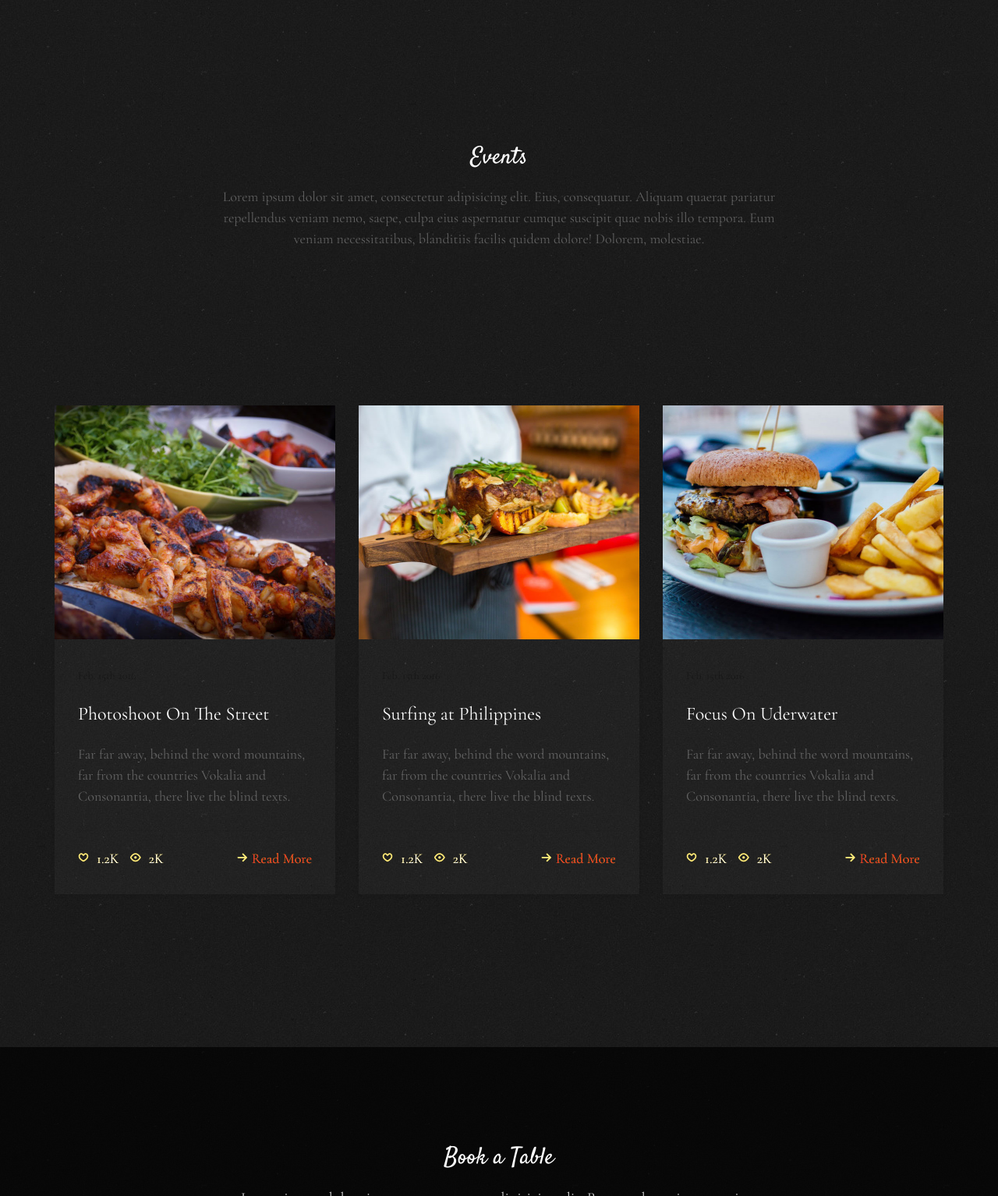
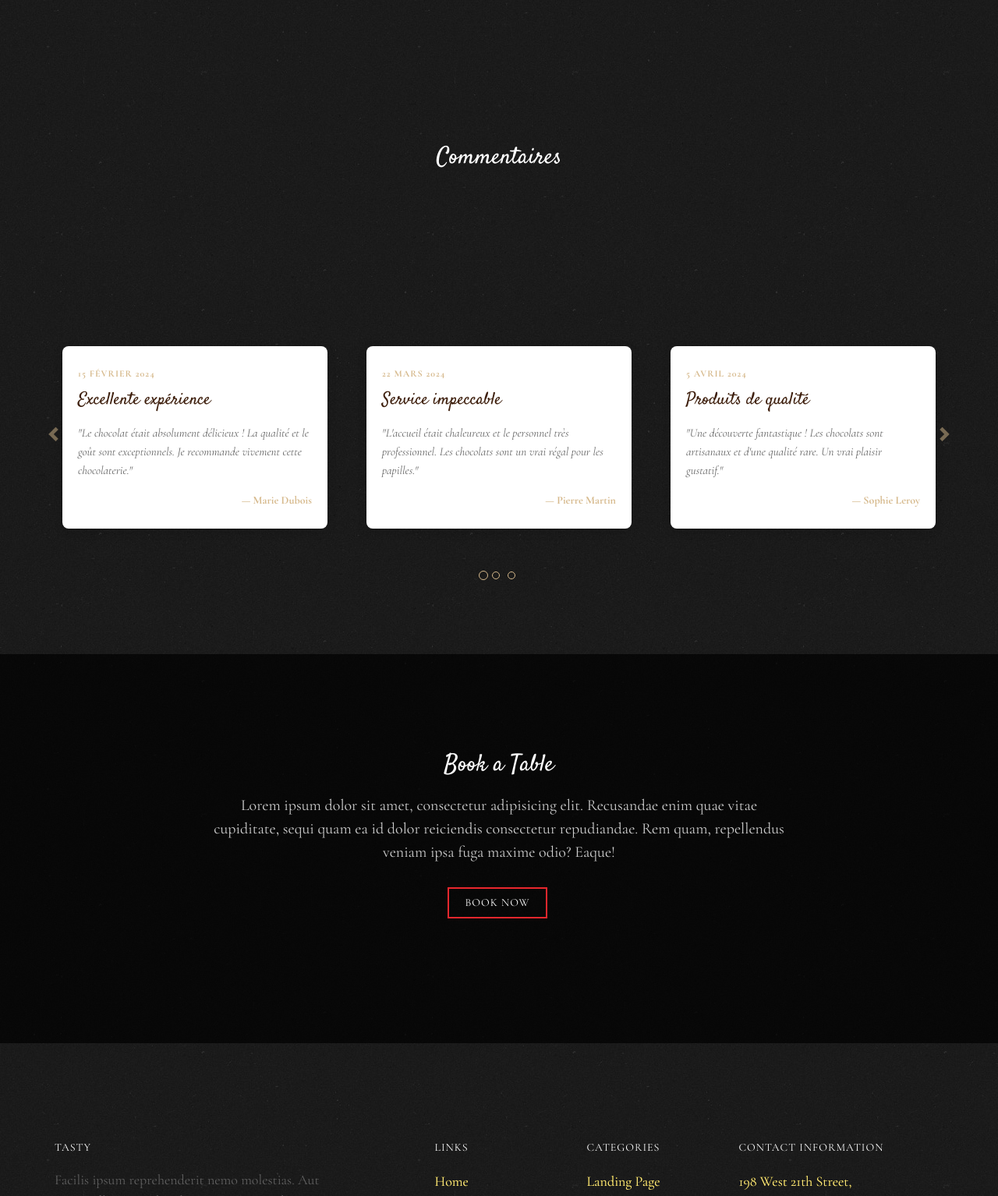
Before and after one commit to mageeeb/chocolate_web1, a PHP site: page / in a window 1280 px wide. Shown: the part 4966-6500 px from the top of the page at 78% size. Run offline with PHP 8.4, Linux system fonts and the light colour scheme; some web fonts are replaced.

Commit message:
avancement commentaire

```diff
--- a/css/style.css
+++ b/css/style.css
@@ -2019,4 +2019,144 @@ textarea {
   color: #000 !important;
 }
 
+/* ========================================
+   CAROUSEL COMMENTAIRES BOOTSTRAP
+======================================== */
+
+/* Conteneur principal du carousel */
+#commentsCarousel {
+  padding: 20px 0;
+}
+
+/* Cartes de commentaires */
+.comment-card {
+  background: #fff;
+  border-radius: 8px;
+  box-shadow: 0 4px 12px rgba(0, 0, 0, 0.15);
+  overflow: hidden;
+  margin: 15px 10px;
+  transition: transform 0.3s ease, box-shadow 0.3s ease;
+  min-height: 200px;
+}
+
+.comment-card:hover {
+  transform: translateY(-5px);
+  box-shadow: 0 8px 25px rgba(0, 0, 0, 0.2);
+}
+
+/* Contenu du commentaire */
+.comment-content {
+  padding: 25px 20px;
+}
+
+.comment-date {
+  color: #d6b98c;
+  font-size: 12px;
+  font-weight: 600;
+  text-transform: uppercase;
+  letter-spacing: 1px;
+  display: block;
+  margin-bottom: 10px;
+}
+
+.comment-content h4 {
+  color: #3e1f0d;
+  font-family: 'Satisfy', cursive;
+  font-size: 22px;
+  margin: 0 0 15px 0;
+  line-height: 1.3;
+}
+
+.comment-content p {
+  color: #666;
+  font-size: 15px;
+  line-height: 1.6;
+  margin: 0 0 15px 0;
+  font-style: italic;
+}
+
+.comment-author {
+  color: #d6b98c;
+  font-size: 14px;
+  font-weight: 600;
+  text-align: right;
+  font-family: 'Cormorant Garamond', serif;
+}
+
+/* Contrôles du carousel */
+#commentsCarousel .carousel-control {
+  background: none;
+  border: none;
+  width: 50px;
+  height: 50px;
+  top: 50%;
+  margin-top: -25px;
+}
+
+#commentsCarousel .left.carousel-control {
+  left: -25px;
+}
+
+#commentsCarousel .right.carousel-control {
+  right: -25px;
+}
+
+#commentsCarousel .carousel-control .glyphicon {
+  font-size: 20px;
+  color: #d6b98c;
+  text-shadow: none;
+}
+
+#commentsCarousel .carousel-control:hover .glyphicon {
+  color: #3e1f0d;
+}
+
+/* Indicateurs du carousel */
+#commentsCarousel .carousel-indicators {
+  bottom: -50px;
+}
+
+#commentsCarousel .carousel-indicators li {
+  background-color: rgba(214, 185, 140, 0.5);
+  border: 1px solid #d6b98c;
+}
+
+#commentsCarousel .carousel-indicators .active {
+  background-color: #d6b98c;
+}
+
+/* Responsive */
+@media (max-width: 991px) {
+  .comment-card {
+    margin: 10px 5px;
+    min-height: 180px;
+  }
+
+  .comment-content {
+    padding: 20px 15px;
+  }
+}
+
+@media (max-width: 767px) {
+  #commentsCarousel .left.carousel-control {
+    left: -15px;
+  }
+
+  #commentsCarousel .right.carousel-control {
+    right: -15px;
+  }
+
+  .comment-content h4 {
+    font-size: 18px;
+  }
+
+  .comment-content p {
+    font-size: 14px;
+  }
+
+  .comment-card {
+    min-height: 160px;
+  }
+}
+
 /*# sourceMappingURL=style.css.map */
--- a/index.html
+++ b/index.html
@@ -324,60 +324,140 @@
 			<div class="container">
 				<div class="row animate-box">
 					<div class="col-md-8 col-md-offset-2 text-center fh5co-heading animate-box">
-						<h2>Events</h2>
-						<p>Lorem ipsum dolor sit amet, consectetur adipisicing elit. Eius, consequatur. Aliquam quaerat
-							pariatur repellendus veniam nemo, saepe, culpa eius aspernatur cumque suscipit quae nobis
-							illo tempora. Eum veniam necessitatibus, blanditiis facilis quidem dolore! Dolorem,
-							molestiae.</p>
+						<h2>Commentaires</h2>
 					</div>
 				</div>
 				<div class="row">
-					<div class="col-md-4">
-						<div class="fh5co-blog animate-box">
-							<a href="#" class="blog-bg" style="background-image: url(images/gallery_1.jpeg);"></a>
-							<div class="blog-text">
-								<span class="posted_on">Feb. 15th 2016</span>
-								<h3><a href="#">Photoshoot On The Street</a></h3>
-								<p>Far far away, behind the word mountains, far from the countries Vokalia and
-									Consonantia, there live the blind texts.</p>
-								<ul class="stuff">
-									<li><i class="icon-heart2"></i>1.2K</li>
-									<li><i class="icon-eye2"></i>2K</li>
-									<li><a href="#">Read More<i class="icon-arrow-right22"></i></a></li>
-								</ul>
+					<div class="col-md-12">
+						<!-- Bootstrap 3 Carousel pour commentaires -->
+						<div id="commentsCarousel" class="carousel slide" data-ride="carousel" data-interval="3000">
+							<!-- Indicateurs -->
+							<ol class="carousel-indicators">
+								<li data-target="#commentsCarousel" data-slide-to="0" class="active"></li>
+								<li data-target="#commentsCarousel" data-slide-to="1"></li>
+								<li data-target="#commentsCarousel" data-slide-to="2"></li>
+							</ol>
+
+							<!-- Slides du carousel -->
+							<div class="carousel-inner" role="listbox">
+								<!-- Slide 1 - 3 cartes côte à côte -->
+								<div class="item active">
+									<div class="row">
+										<div class="col-md-4 col-sm-6 col-xs-12">
+											<div class="comment-card">
+												<div class="comment-content">
+													<span class="comment-date">15 Février 2024</span>
+													<h4>Excellente expérience</h4>
+													<p>"Le chocolat était absolument délicieux ! La qualité et le goût sont exceptionnels. Je recommande vivement cette chocolaterie."</p>
+													<div class="comment-author">— Marie Dubois</div>
 												</div>
 											</div>
 										</div>
-					<div class="col-md-4">
-						<div class="fh5co-blog animate-box">
-							<a href="#" class="blog-bg" style="background-image: url(images/gallery_2.jpeg);"></a>
-							<div class="blog-text">
-								<span class="posted_on">Feb. 15th 2016</span>
-								<h3><a href="#">Surfing at Philippines</a></h3>
-								<p>Far far away, behind the word mountains, far from the countries Vokalia and
-									Consonantia, there live the blind texts.</p>
-								<ul class="stuff">
-									<li><i class="icon-heart2"></i>1.2K</li>
-									<li><i class="icon-eye2"></i>2K</li>
-									<li><a href="#">Read More<i class="icon-arrow-right22"></i></a></li>
-								</ul>
+										<div class="col-md-4 col-sm-6 col-xs-12">
+											<div class="comment-card">
+												<div class="comment-content">
+													<span class="comment-date">22 Mars 2024</span>
+													<h4>Service impeccable</h4>
+													<p>"L'accueil était chaleureux et le personnel très professionnel. Les chocolats sont un vrai régal pour les papilles."</p>
+													<div class="comment-author">— Pierre Martin</div>
 												</div>
 											</div>
 										</div>
-					<div class="col-md-4">
-						<div class="fh5co-blog animate-box">
-							<a href="#" class="blog-bg" style="background-image: url(images/gallery_3.jpeg);"></a>
-							<div class="blog-text">
-								<span class="posted_on">Feb. 15th 2016</span>
-								<h3><a href="#">Focus On Uderwater</a></h3>
-								<p>Far far away, behind the word mountains, far from the countries Vokalia and
-									Consonantia, there live the blind texts.</p>
-								<ul class="stuff">
-									<li><i class="icon-heart2"></i>1.2K</li>
-									<li><i class="icon-eye2"></i>2K</li>
-									<li><a href="#">Read More<i class="icon-arrow-right22"></i></a></li>
-								</ul>
+										<div class="col-md-4 col-sm-6 col-xs-12">
+											<div class="comment-card">
+												<div class="comment-content">
+													<span class="comment-date">5 Avril 2024</span>
+													<h4>Produits de qualité</h4>
+													<p>"Une découverte fantastique ! Les chocolats sont artisanaux et d'une qualité rare. Un vrai plaisir gustatif."</p>
+													<div class="comment-author">— Sophie Leroy</div>
 												</div>
+											</div>
+										</div>
+									</div>
+								</div>
+
+								<!-- Slide 2 - 3 autres cartes -->
+								<div class="item">
+									<div class="row">
+										<div class="col-md-4 col-sm-6 col-xs-12">
+											<div class="comment-card">
+												<div class="comment-content">
+													<span class="comment-date">18 Mai 2024</span>
+													<h4>Cadeau parfait</h4>
+													<p>"J'ai offert une boîte de chocolats et ce fut un succès total ! Présentation soignée et goût exceptionnel."</p>
+													<div class="comment-author">— Julie Bernard</div>
+												</div>
+											</div>
+										</div>
+										<div class="col-md-4 col-sm-6 col-xs-12">
+											<div class="comment-card">
+												<div class="comment-content">
+													<span class="comment-date">30 Juin 2024</span>
+													<h4>Tradition et modernité</h4>
+													<p>"Un parfait mélange entre savoir-faire traditionnel et innovation. Les saveurs sont uniques et mémorables."</p>
+													<div class="comment-author">— Thomas Rousseau</div>
+												</div>
+											</div>
+										</div>
+										<div class="col-md-4 col-sm-6 col-xs-12">
+											<div class="comment-card">
+												<div class="comment-content">
+													<span class="comment-date">12 Juillet 2024</span>
+													<h4>Moment magique</h4>
+													<p>"Chaque bouchée est un voyage. L'attention aux détails et la passion se ressentent dans chaque création."</p>
+													<div class="comment-author">— Émilie Moreau</div>
+												</div>
+											</div>
+										</div>
+									</div>
+								</div>
+
+								<!-- Slide 3 - 3 dernières cartes -->
+								<div class="item">
+									<div class="row">
+										<div class="col-md-4 col-sm-6 col-xs-12">
+											<div class="comment-card">
+												<div class="comment-content">
+													<span class="comment-date">25 Août 2024</span>
+													<h4>Incontournable</h4>
+													<p>"Impossible de résister ! Ces chocolats sont devenus ma nouvelle addiction. Qualité irréprochable à chaque visite."</p>
+													<div class="comment-author">— Alexandre Petit</div>
+												</div>
+											</div>
+										</div>
+										<div class="col-md-4 col-sm-6 col-xs-12">
+											<div class="comment-card">
+												<div class="comment-content">
+													<span class="comment-date">10 Septembre 2024</span>
+													<h4>Expérience unique</h4>
+													<p>"Plus qu'une simple dégustation, c'est une véritable expérience sensorielle. Bravo pour ce travail d'orfèvre !"</p>
+													<div class="comment-author">— Camille Durand</div>
+												</div>
+											</div>
+										</div>
+										<div class="col-md-4 col-sm-6 col-xs-12">
+											<div class="comment-card">
+												<div class="comment-content">
+													<span class="comment-date">28 Octobre 2024</span>
+													<h4>Pur délice</h4>
+													<p>"Des créations qui réveillent les sens. Chaque chocolat raconte une histoire et procure un plaisir intense."</p>
+													<div class="comment-author">— Nicolas Girard</div>
+												</div>
+											</div>
+										</div>
+									</div>
+								</div>
+							</div>
+
+							<!-- Contrôles gauche et droite -->
+							<a class="left carousel-control" href="#commentsCarousel" role="button" data-slide="prev">
+								<span class="glyphicon glyphicon-chevron-left" aria-hidden="true"></span>
+								<span class="sr-only">Précédent</span>
+							</a>
+							<a class="right carousel-control" href="#commentsCarousel" role="button" data-slide="next">
+								<span class="glyphicon glyphicon-chevron-right" aria-hidden="true"></span>
+								<span class="sr-only">Suivant</span>
+							</a>
 						</div>
 					</div>
 				</div>
--- a/js/choco.js
+++ b/js/choco.js
@@ -54,6 +54,16 @@ btn.addEventListener('click', () => {
   });
 });
 
+  // Configuration du carousel Bootstrap pour les commentaires
+  if (typeof $ !== 'undefined' && $('#commentsCarousel').length) {
+    $('#commentsCarousel').carousel({
+      interval: 4000, // Défilement automatique toutes les 4 secondes
+      wrap: true,     // Boucle infinie
+      pause: 'hover'  // Pause au survol
+    });
 
+    // Démarrer le carousel automatiquement
+    $('#commentsCarousel').carousel('cycle');
+  }
 
 });
```
Lines whose indentation alone changed are shown as unchanged.
